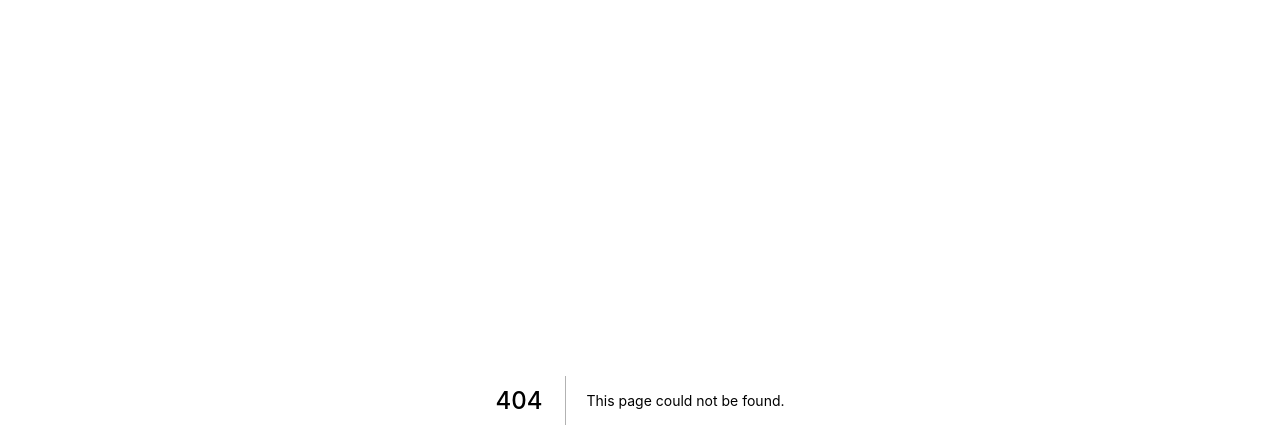
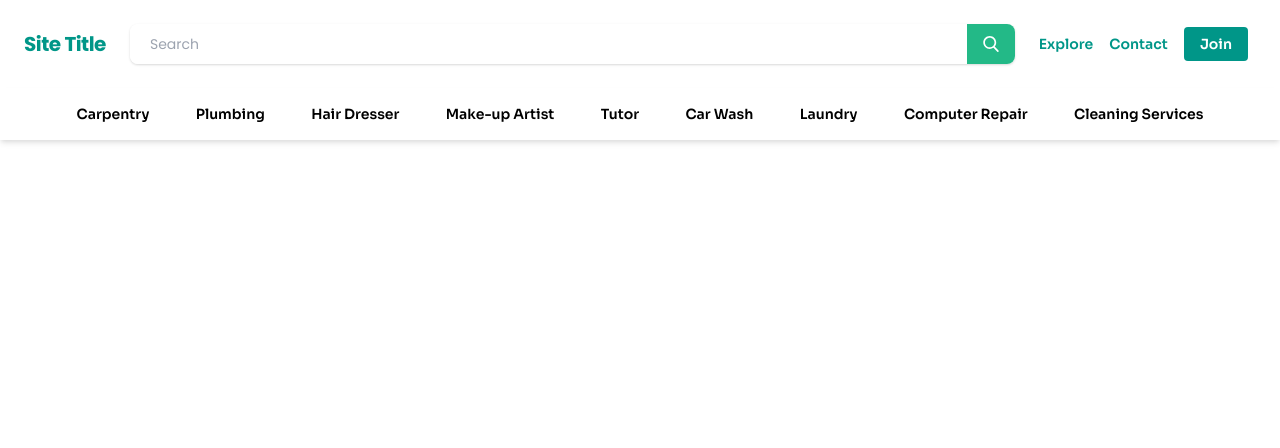
Before and after one commit to ShaneMaglangit/service-board, a Next.js app: page /listing in a window 1280 px wide. Before the commit this address had no page. Shown: the top 448 px of the page. Built offline with nearby package versions, Linux system fonts and the light colour scheme.

Commit message:
Update nav bar

```diff
--- a/pages/components/CategoryBar.js
+++ b/pages/components/CategoryBar.js
@@ -3,7 +3,7 @@ const CategoryBar = () => {
     var categories = ["Carpentry", "Plumbing", "Hair Dresser", "Make-up Artist", "Tutor", "Car Wash", "Laundry", "Computer Repair", "Cleaning Services"]
 
     return(
-        <div className="w-full shadow-md py-6">
+        <div className="w-full shadow-md py-4">
             <ul className="w-11/12 mx-auto flex justify-around font-display text-sm font-semibold">
                 {categories.map((category) =>
                     <li key={category}>
--- a/pages/components/FeaturedServices.js
+++ b/pages/components/FeaturedServices.js
@@ -22,7 +22,7 @@ const FeaturedServices = () => {
                 )}
             </div>
             <div className="flex justify-end">
-                <button className="bg-primary rounded px-6 py-2 font-display text-white">Browse More</button>
+                <a className="bg-primary rounded px-6 py-2 font-display text-white focus:outline-none" href="/listing">Browse More</a>
             </div>
         </section>
     )
--- a/pages/components/Header.js
+++ b/pages/components/Header.js
@@ -14,12 +14,12 @@ const searchStyle = {
 const Header = () => {
     return(
         <div className="flex h-screen relative" style={headerStyle}>
-            <Navbar position="absolute top-0" />
+            <Navbar position="absolute top-0" showSearch={false} isLight={false} />
             <div className="flex-shrink h-full mx-auto flex flex-col items-center justify-center">
                 {/* Header text */}
                 <h1 className="text-3xl text-white font-bold font-display text-center">Receive services straight to your own home</h1>
                 {/* Search bar */}
-                <Search width="w-10/12" margin="mt-4" />
+                <Search classes="w-10/12 mt-4" />
             </div>
         </div>
     )
--- a/pages/components/Navbar.js
+++ b/pages/components/Navbar.js
@@ -1,16 +1,19 @@
 import React, { useState } from "react"
 import NavbarItems from "./NavbarItems.js"
+import Search from "./Search.js"
 
-const Navbar = ({position}) => {
+const Navbar = ({position, isLight, showSearch}) => {
     // useState to expand or hide the navigation menu for mobile
     const [isExpanded, toggleExpansion] = useState(false)
     return (
             <div className={`w-full z-50 ${position}`}>
-                <nav className="container mx-auto flex flex-wrap items-center justify-between w-full p-6">
+                <nav className="container mx-auto flex items-center justify-between w-full p-6">
                     {/* Site logo */}
-                    <a href="/" className="flex items-center flex-shrink-0 text-white mr-6">
+                    <a href="/" className={`${isLight ? "text-primary" : "text-white"} flex items-center flex-shrink-0 mr-6`}>
                         <span className="font-body font-bold text-xl tracking-tight">Site Title</span>
                     </a>
+                    {/* Search bar */}
+                    {showSearch === true && <Search classes="flex-grow shadow"/>}
                     {/* Hamburger icon */}
                     <div className="block md:hidden" onClick={() => toggleExpansion(!isExpanded)} onKeyPress={() => toggleExpansion(!isExpanded)} role="button" tabIndex={0}>
                         <button className="flex items-center px-3 py-2 border rounded text-primary border-primary focus:outline-none">
@@ -21,8 +24,8 @@ const Navbar = ({position}) => {
                         </button>
                     </div>
                     {/* Wrapper for the navigation items */}
-                    <div id="menu-items" className={`${ isExpanded ? `block` : `hidden`} w-full flex-grow md:flex md:items-center md:w-auto md:block`}>
-                        <NavbarItems />
+                    <div id="menu-items" className={`${ isExpanded ? `block` : `hidden`} w-full pl-4 md:flex md:items-center md:w-auto md:block`}>
+                        <NavbarItems isLight={isLight} />
                     </div>
                 </nav>
             </div>
--- a/pages/components/NavbarItems.js
+++ b/pages/components/NavbarItems.js
@@ -1,9 +1,11 @@
-const NavbarItems = () => {
+const NavbarItems = ({isLight}) => {
     return (
-        <div className="text-sm md:flex-grow md:text-right text-white font-display font-semibold">
-            <a href="/" className="mx-2">Explore</a>
+        <div className={`${isLight ? "text-primary" : "text-white"} text-sm md:flex-grow md:text-right font-display font-semibold`}>
+            <a href="/listing" className="mx-2">Explore</a>
             <a href="/" className="mx-2">Contact</a>
-            <a href="/" className="mx-2">Join</a>
+            <a href="/" className="mx-2">
+                <span className={`${isLight ? "bg-primary text-white" : "border-2 hover:bg-accent hover:border-transparent hover:shadow-md"} px-4 py-2 rounded transition duration-150 ease-in`}>Join</span>
+            </a>
         </div>
     )
 }
--- a/pages/components/Search.js
+++ b/pages/components/Search.js
@@ -1,7 +1,7 @@
-const Search = ({width, margin}) => {
+const Search = ({classes}) => {
     return(
-        <div class={`${width} ${margin} w-10/12 relative mx-auto text-gray-600`}>
-            <input class="w-full bg-white h-10 px-5 pr-16 rounded-lg text-sm focus:outline-none" type="search" name="search" placeholder="Search" />
+        <div class={`${classes} relative mx-auto text-gray-600 rounded-lg`}>
+            <input class="w-full bg-white h-10 px-5 pr-16 text-sm rounded-lg focus:outline-none" type="search" name="search" placeholder="Search" />
             <button type="submit" class="absolute right-0 top-0 rounded-r-lg px-4 bg-accent h-full">
                 <svg class="text-white h-4 w-4 fill-current" xmlns="http://www.w3.org/2000/svg" version="1.1" id="Capa_1" x="0px" y="0px" viewBox="0 0 56.966 56.966" width="512px" height="512px">
                     <path d="M55.146,51.887L41.588,37.786c3.486-4.144,5.396-9.358,5.396-14.786c0-12.682-10.318-23-23-23s-23,10.318-23,23  s10.318,23,23,23c4.761,0,9.298-1.436,13.177-4.162l13.661,14.208c0.571,0.593,1.339,0.92,2.162,0.92  c0.779,0,1.518-0.297,2.079-0.837C56.255,54.982,56.293,53.08,55.146,51.887z M23.984,6c9.374,0,17,7.626,17,17s-7.626,17-17,17  s-17-7.626-17-17S14.61,6,23.984,6z" />
--- /dev/null
+++ b/pages/listing.js
@@ -0,0 +1,21 @@
+import Head from "next/head"
+import Navbar from "./components/Navbar.js"
+import Header from "./components/Header.js"
+import CategoryBar from "./components/CategoryBar.js"
+import FeaturedServices from "./components/FeaturedServices.js"
+
+const Listing = () => (
+  <div className="">
+    <Head>
+      <title>Service Board</title>
+      <link rel="icon" href="/favicon.ico" />
+    </Head>
+
+    <main className="mx-auto container min-h-screen">
+        <Navbar showSearch={true} isLight={true} />
+        <CategoryBar />
+    </main>
+  </div>
+)
+
+export default Listing
```
